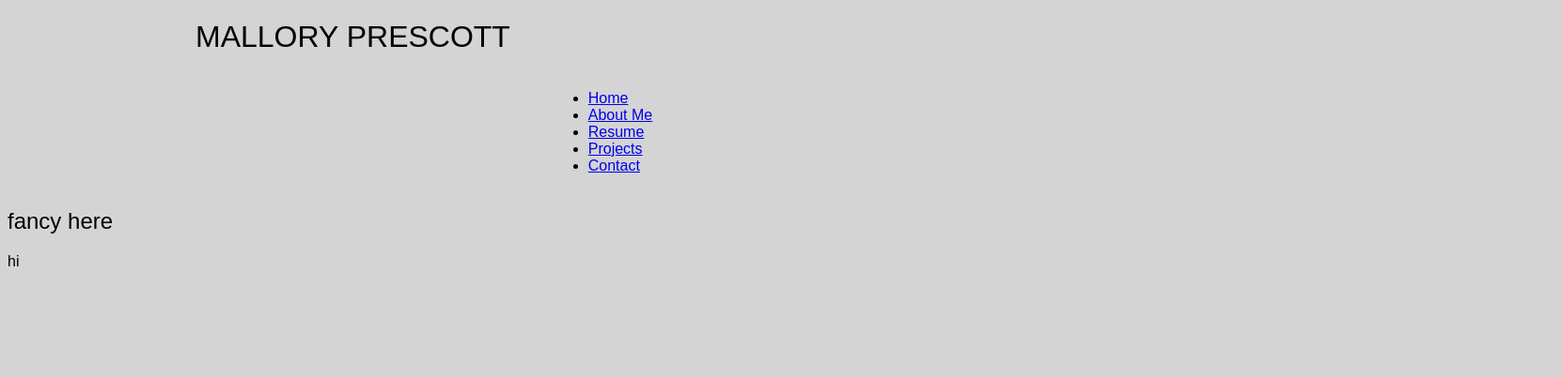
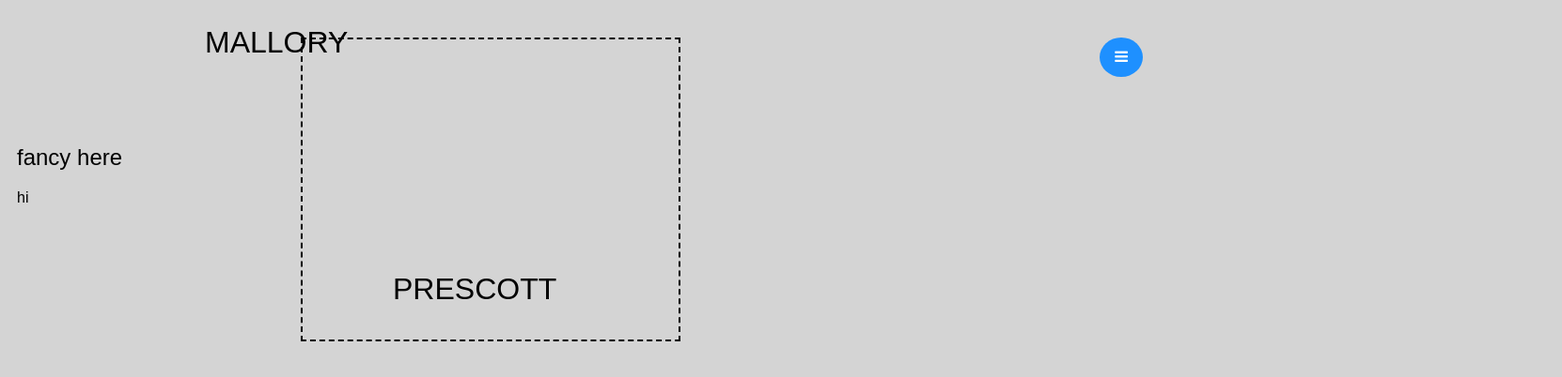
Before and after one commit to pvmallard/ATLS-4630-Project-1, a website built with Vite: page Portfolio/index.html in a window 1280 px wide. Shown: the whole page at 94% size, 1662 px wide, since content can reach past the window. Built offline with nearby package versions, Linux system fonts and the light colour scheme; a web font is replaced by a local one.

Commit message:
Milestone 2 Updates

```diff
--- a/Portfolio/index.html
+++ b/Portfolio/index.html
@@ -5,18 +5,32 @@
         <meta name="viewport" content="width=device-width, initial-scale=1.0">
         <title>Project 1</title>
         <link rel="stylesheet" href="style.css">
+        <link rel="stylesheet" href="https://cdnjs.cloudflare.com/ajax/libs/font-awesome/4.7.0/css/font-awesome.min.css">
         <script src="main.js" type="module"></script>
     </head>
     <body>
-        <div class="container">
+        <div class="container" id="container">
             <a href="#main-content" class="sr-only">Skip to main content
             </a>
 
             <header>
-                <h1 id="name" class="underline bg-blue-500">MALLORY PRESCOTT</h1>
+                <h1 class="sr-only">Mallory Prescott's Profile</h1>
+                <h2 id="first-name" class="name">MALLORY</h2>
+                <h2 id="last-name" class="name">PRESCOTT</h2>
 
-                <nav class="flexy">
+                <div class="top-bit">
+
+                </div>
+
+                <button id="nav-btn" class="navButton">
+                    <i class="fa fa-bars"></i>
+                </button>
+                <nav id="overlay" class="overlay">
                     <h2 class="sr-only">contents</h2>
+                    <div class="overlay-content">
+                        <button id="close-nav-btn" class="navButton">
+                            <i class="fa fa-bars"></i>
+                        </button>
                         <ul>
                             <li><a href="#">Home</a></li>
                             <li><a href="#">About Me</a></li>
@@ -24,6 +38,7 @@
                             <li><a href="#">Projects</a></li>
                             <li><a href="#">Contact</a></li>
                         </ul>
+                    </div>
                 </nav>
             </header>
 
--- a/Portfolio/main.js
+++ b/Portfolio/main.js
@@ -18,17 +18,69 @@ gsap.registerPlugin(Flip,ScrollTrigger,Observer,ScrollToPlugin,Draggable,MotionP
 
 console.log(gsap);
 
-let nameTitle = document.getElementById("name");
-const nameArray = nameTitle.textContent.split("");
-nameTitle.textContent = " ";
+let content = document.getElementById("container");
+gsap.fromTo(content, {opacity: 0},
+  {opacity: 1, duration: 2})
 
-nameArray.forEach(element => {
-  console.log(element);
-  gsap.fromTo(nameTitle,
-    {x: -400, opacity: 0},
-    {x: 200, opacity: 1, innerText: nameTitle.textContent += element, duration:3}
-  );
-});
+let first = document.getElementById("first-name");
+let last = document.getElementById("last-name");
+// const nameArray = nameTitle.textContent.split("");
+first.textContent = " ";
+last.textContent = " ";
+
+gsap.fromTo(first,
+    {x: -100, opacity: 0},
+    {x: 200, opacity: 1,
+      duration: 2.7,
+      stagger: 0.2,
+      ease: "back.out",
+      text: {
+        value: "MALLORY",
+        delimiter: "",
+        speed: 0.2
+      }
+    })
+
+  gsap.fromTo(last,
+    {x: 700, y: 200, opacity: 0},
+    {x: 400, opacity: 1,
+      duration: 2.7,
+      stagger: 0.2,
+      ease: "back.out",
+      text: {
+        value: "PRESCOTT",
+        delimiter: "",
+        speed: 0.2
+      }
+    })
+
+let overlay = document.getElementById("overlay");
+let navButton = document.getElementById("nav-btn");
+navButton.addEventListener('click', openNav);
+let closeNavButton = document.getElementById("close-nav-btn");
+closeNavButton.addEventListener('click', closeNav);
+closeNavButton.style.visibility = "hidden";
+
+function openNav(){
+  console.log("open nav");
+  overlay.style.height = "100%";
+  closeNavButton.style.visibility = "visible";
+}
+function closeNav(){
+  console.log("close nav");
+  overlay.style.height = "0%";
+  closeNavButton.style.visibility = "hidden";
+}
+// gsap.fromTo(nameTitle,
+//   {x: -400, opacity: 0},
+//   {x: 200, opacity: 1, duration: 3})
+
+// nameArray.forEach(element => {
+//   console.log(nameTitle.textContent);
+//   gsap.to(nameTitle.textContent,
+//     {innerText: nameTitle.textContent += element, delay: 2}
+//   );
+// });
 // gsap.fromTo(nameTitle,
 //   {x: -500, y:-200, rotation: -20},
 //   {x: 200, y:0, rotation: 0}
--- a/Portfolio/style.css
+++ b/Portfolio/style.css
@@ -55,6 +55,8 @@ body {
 .container {
     /* max-width: 1600px; */
     margin: 0 auto;
+    padding: 10px;
+    padding-top: 0%;
     /* text-align: center; */
     /* display: flex;
     flex-direction: column; */
@@ -86,10 +88,85 @@ h1, h2, h3 {
     font-style: normal;
 }
 
-/*
-img {
-    width: 200px;
-    height: 200px;
-    object-fit: contain;
-    align-self: center;
-} */
+.name {
+  font-size: 2em;
+}
+
+.navButton {
+  background-color: DodgerBlue; /* Blue background */
+  border: none; /* Remove borders */
+  color: white; /* White text */
+  padding: 12px 16px; /* Some padding */
+  font-size: 16px; /* Set a font size */
+  cursor: pointer; /* Mouse pointer on hover */
+  border-radius: 50%;
+  position: fixed;
+  top: 5%;
+  right: 5%;
+}
+.navButton:hover {
+  background-color: RoyalBlue;
+}
+
+#overlay{
+  height: 0%;
+  width: 100%;
+  position: fixed;
+  z-index: 1;
+  top: 0;
+  left: 0;
+  background-color: rgb(0,0,0);
+  background-color: rgba(0,0,0, 0.9);
+  overflow-y: hidden;
+  transition: 0.5s;
+}
+
+.overlay-content {
+  position: relative;
+  top: 25%;
+  width: 100%;
+  text-align: center;
+  margin-top: 30px;
+}
+
+.overlay a {
+  padding: 8px;
+  text-decoration: none;
+  font-size: 36px;
+  color: #818181;
+  display: block;
+  transition: 0.3s;
+}
+
+.overlay a:hover {
+  padding: 8px;
+  text-decoration: none;
+  font-size: 36px;
+  color: white;
+  display: block;
+  transition: 0.3s;
+}
+
+#close-nav-btn{
+  background-color: darkred;
+}
+
+#close-nav-btn:hover{
+  background-color: maroon;
+}
+
+.top-bit{
+  position: absolute;
+  top: 5%;
+  left: 25%;
+  width: 25em;
+  height: 20em;
+  border: 2px;
+  border-style: dashed;
+  transition: 0.1s;
+}
+
+.top-bit:hover {
+  border: 4px;
+  border-style: dashed;
+}
```
Also changed, not shown: README.md. Lines whose indentation alone changed are shown as unchanged.
